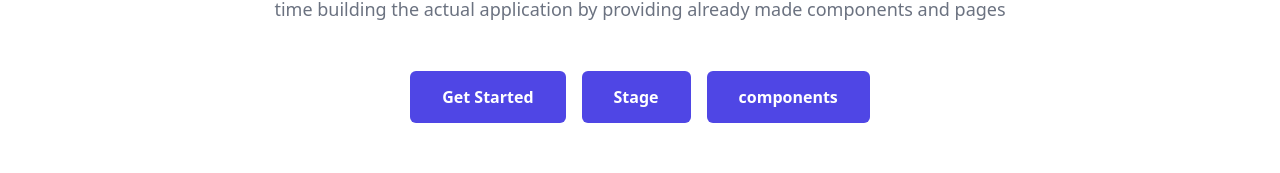
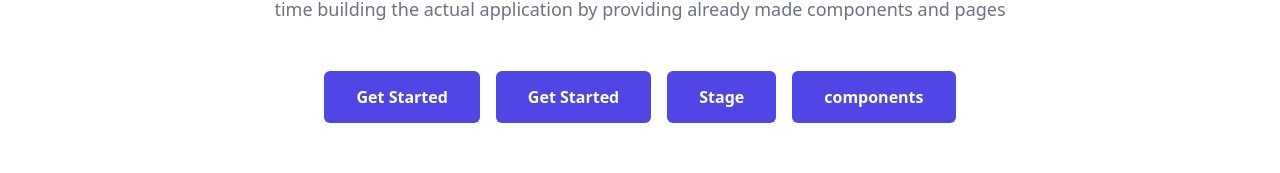
Before and after one commit to kromate/Codeden, a Vue app: page / in a window 1280 px wide. Shown: the part 473-646 px from the top of the page. Built offline with nearby package versions, Linux system fonts and the light colour scheme; no server answers.

Commit message:
--- Auto-Git Commit ---

```diff
--- a/src/assets/styles/tailwind.css
+++ b/src/assets/styles/tailwind.css
@@ -8,7 +8,7 @@
   /* font-family: 'Poppins', sans-serif; */
 }
 body {
-  background-color: aliceblue;
+  background-color: white;
 }
 
 ::-webkit-scrollbar {
--- a/src/views/index.vue
+++ b/src/views/index.vue
@@ -26,6 +26,7 @@
 					<div class="flex flex-col items-center mt-12 text-center">
 						<span class="relative flex flex-wrap w-full md:w-auto gap-4">
 							<router-link to="/" class="btn" @click="test"> Get Started </router-link>
+							<router-link to="/" class="btn" @click="close"> Get Started </router-link>
 							<router-link to="/stage" class="btn"> Stage </router-link>
 							<router-link to="/components" class="btn">
 								components
@@ -40,11 +41,12 @@
 
 <script lang="ts" setup>
 import NavBar from '@/components/NavBar.vue'
-import DefaultLayout from '../layouts/defaultLayout.vue'
+import DefaultLayout from '@/layouts/defaultLayout.vue'
 
-import { useAccountModal } from '../composables/core/modals'
+import { useAccountModal } from '@/composables/core/modals'
 
 const test = ()=> useAccountModal().openMakePayment()
+const close = ()=> useAccountModal().closeMakePayment()
 </script>
 
 <style scoped>
```
